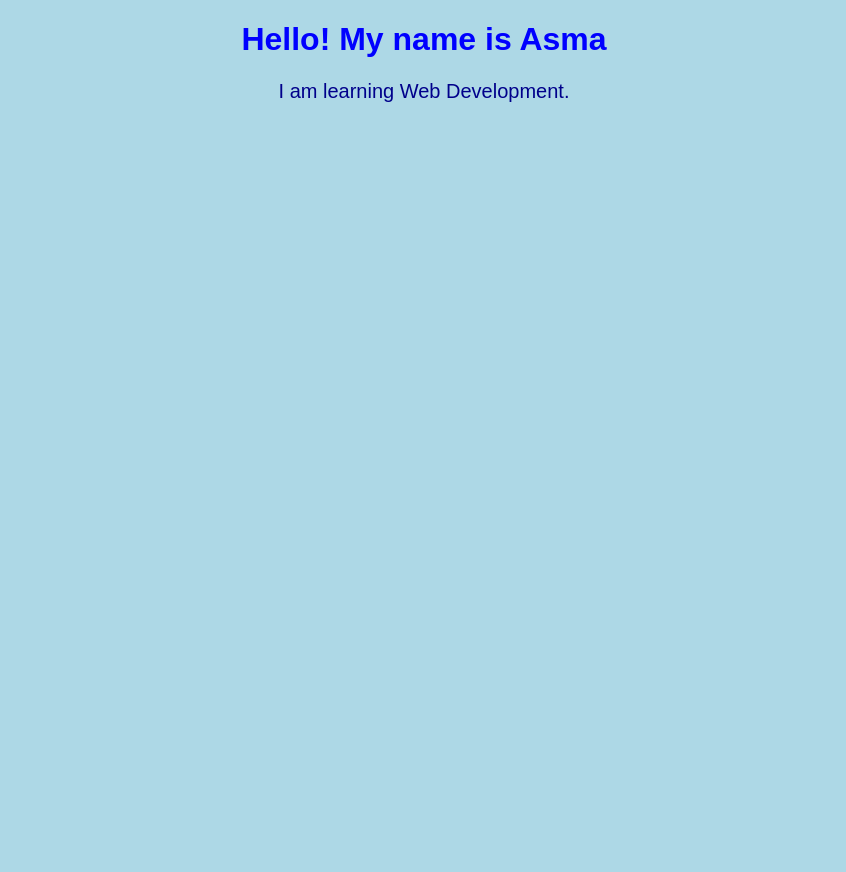
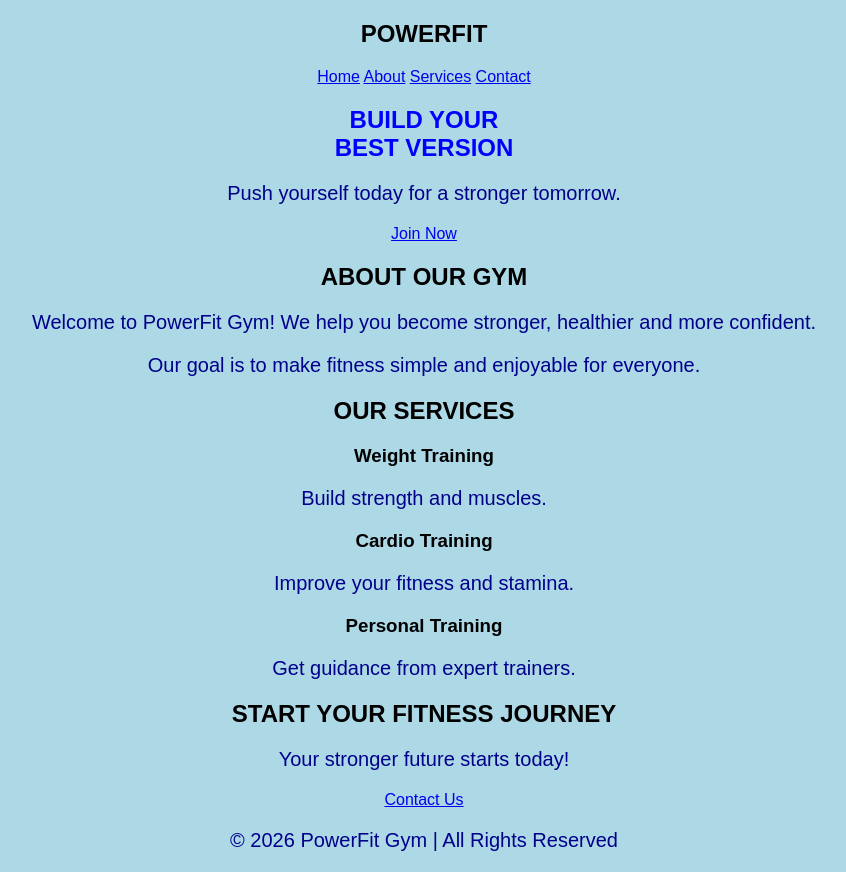
Before and after one commit to asmakhanzadi2798-dotcom/html-practice, a plain HTML site: page index.html in a window 1280 px wide. Shown: the whole page, without its empty margins (216-1062 px from the left). Before the commit the page ends 800 px from the top, so only its background shows below. Drawn offline with Linux system fonts and the light colour scheme.

Commit message:
Update index.html

```diff
--- a/index.html
+++ b/index.html
@@ -1,14 +1,65 @@
+
 <!DOCTYPE html>
-<html>
+<html lang="en">
 <head>
+    <meta charset="UTF-8">
+    <meta name="viewport" content="width=device-width, initial-scale=1.0">
+    <title>PowerFit Gym</title>
     <link rel="stylesheet" href="style.css">
-    <title>My First Website</title>
 </head>
 <body>
 
-    <h1>Hello! My name is Asma</h1>
+<header>
+    <h2>POWER<span>FIT</span></h2>
+    <nav>
+        <a href="#home">Home</a>
+        <a href="#about">About</a>
+        <a href="#services">Services</a>
+        <a href="#contact">Contact</a>
+    </nav>
+</header>
 
-    <p>I am learning Web Development.</p>
+<section class="hero" id="home">
+    <div>
+        <h1>BUILD YOUR<br><span>BEST VERSION</span></h1>
+        <p>Push yourself today for a stronger tomorrow.</p>
+        <a href="#contact" class="btn">Join Now</a>
+    </div>
+</section>
+
+<section id="about" class="about">
+    <h2>ABOUT OUR GYM</h2>
+    <p>Welcome to PowerFit Gym! We help you become stronger, healthier and more confident.</p>
+    <p>Our goal is to make fitness simple and enjoyable for everyone.</p>
+</section>
+
+<section id="services" class="services">
+    <h2>OUR SERVICES</h2>
+    <div class="cards">
+        <div class="card">
+            <h3>Weight Training</h3>
+            <p>Build strength and muscles.</p>
+        </div>
+        <div class="card">
+            <h3>Cardio Training</h3>
+            <p>Improve your fitness and stamina.</p>
+        </div>
+        <div class="card">
+            <h3>Personal Training</h3>
+            <p>Get guidance from expert trainers.</p>
+        </div>
+    </div>
+</section>
+
+<section id="contact" class="contact">
+    <h2>START YOUR FITNESS JOURNEY</h2>
+    <p>Your stronger future starts today!</p>
+    <a href="mailto:example@gmail.com" class="btn">Contact Us</a>
+</section>
+
+<footer>
+    <p>© 2026 PowerFit Gym | All Rights Reserved</p>
+</footer>
 
 </body>
 </html>
```
